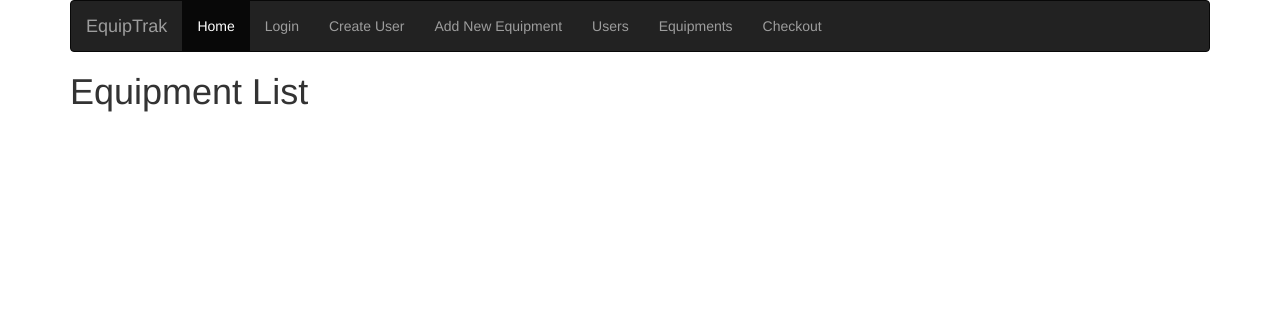
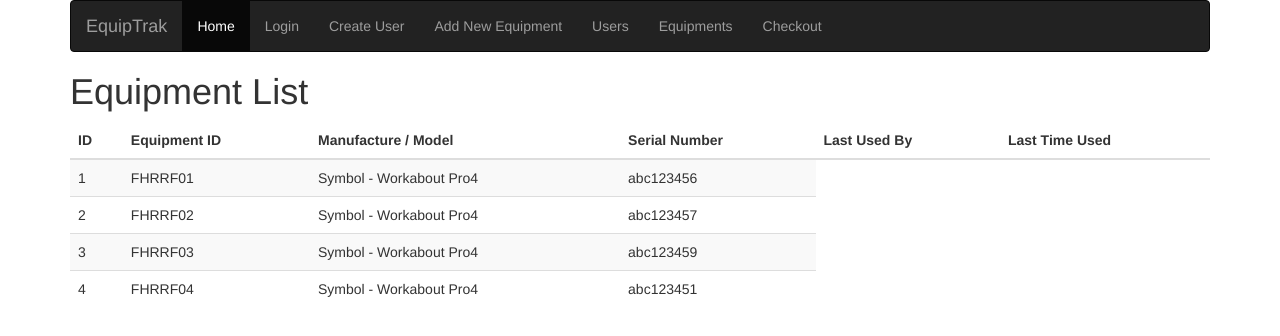
Before and after one commit to codingdojo-projects-algos-august-2019/ThomasT, a Flask app: page /equipments in a window 1280 px wide. Shown: the top 336 px of the page. Run offline with Flask 2, Linux system fonts and the light colour scheme; data comes from the database, SQL or seed files in the repository; some libraries are stand-ins or nearby versions.

Commit message:
equip list completed

```diff
--- a/equip-trak/controller_functions.py
+++ b/equip-trak/controller_functions.py
@@ -59,7 +59,7 @@ def addEquipment():
     return redirect('/')
 
 
-def checkout():
+def checkoutPage():
     equip = Equipment.query.all()
     con = Condition.query.all()
     print("*"*50)
@@ -70,7 +70,8 @@ def checkout():
 
 
 def equipments():
-    return render_template('/equipments.html')
+    equip = Equipment.query.all()
+    return render_template('/equipments.html', equip=equip)
 
 
 def equipmentDetails():
--- a/equip-trak/routes.py
+++ b/equip-trak/routes.py
@@ -1,9 +1,9 @@
 from config import app
-from controller_functions import root, checkout, register, addUser, checkUser, nav, newEquip, addEquipment, equipments, equipmentDetails, users, userDetails, transaction
+from controller_functions import root, checkoutPage, register, addUser, checkUser, nav, newEquip, addEquipment, equipments, equipmentDetails, users, userDetails, transaction
 
 app.add_url_rule("/", view_func=root)
 app.add_url_rule('/nav', view_func=nav)
-app.add_url_rule('/checkout', view_func=checkout)
+app.add_url_rule('/checkout', view_func=checkoutPage)
 
 app.add_url_rule("/addUser", view_func=addUser, methods=['POST'])
 app.add_url_rule('/register', view_func=register)
--- a/equip-trak/templates/checkout.html
+++ b/equip-trak/templates/checkout.html
@@ -57,7 +57,7 @@
 						</datalist>
 					</div>
 					<div class="form-group">
-						<label for="comments">comments</label>
+						<label for="comments">Comments</label>
 						<textarea
 							name="comments"
 							id="comments"
--- a/equip-trak/templates/equipments.html
+++ b/equip-trak/templates/equipments.html
@@ -22,6 +22,28 @@
 			<nav class="navbar navbar-inverse"></nav>
 			<main>
 				<h1>Equipment List</h1>
+				<table class="table table-striped table-hover">
+					<thead>
+						<tr>
+							<th scope="col">ID</th>
+							<th scope="col">Equipment ID</th>
+							<th scope="col">Manufacture / Model</th>
+							<th scope="col">Serial Number</th>
+							<th scope="col">Last Used By</th>
+							<th scope="col">Last Time Used</th>
+						</tr>
+					</thead>
+					<tbody>
+						{% for item in equip %}
+						<tr>
+							<td scope="row">{{ item.id }}</td>
+							<td>{{ item.equip_id }}</td>
+							<td>{{ item.manufacture }} - {{ item.model }}</td>
+							<td>{{ item.serial }}</td>
+						</tr>
+						{% endfor %}
+					</tbody>
+				</table>
 			</main>
 		</div>
 	</body>
```
